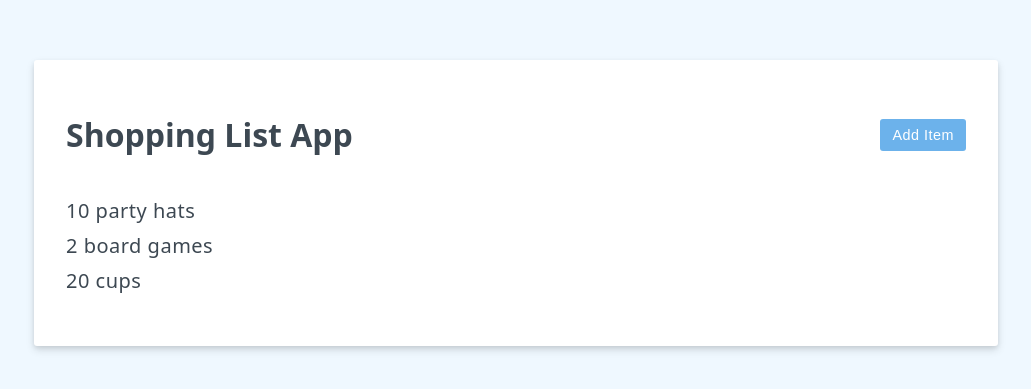
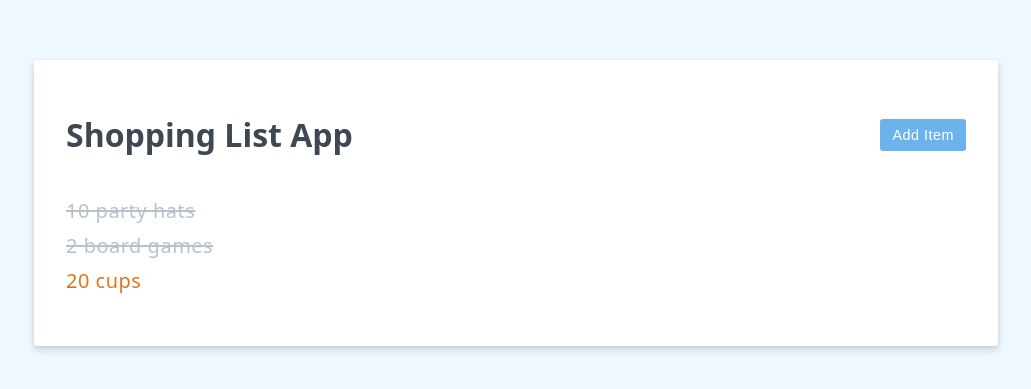
Before and after one commit to simpleanilcha/vueschool-courses, a Vue app in the folder fundamentals-composition-api/: page / in a window 1280 px wide. Shown: the part 197-586 px from the top of the page, without its empty margins (124-1155 px from the left). Built offline with nearby package versions, Linux system fonts and the light colour scheme.

Commit message:
dynamic css classes with vue

```diff
--- a/fundamentals-composition-api/src/App.vue
+++ b/fundamentals-composition-api/src/App.vue
@@ -4,9 +4,9 @@
 const header = ref('Shopping List App')
 
 const items = ref([
-  { id: 1, label: "10 party hats" },
-  { id: 2, label: "2 board games" },
-  { id: 3, label: "20 cups" }
+  { id: 1, label: "10 party hats", purchased: true, highPriority: false },
+  { id: 2, label: "2 board games", purchased: true, highPriority: false },
+  { id: 3, label: "20 cups", purchased: false, highPriority: true }
 ])
 
 const newItem = ref('')
@@ -15,13 +15,23 @@
 const editing = ref(false)
 
 const saveItem = () => {
-  items.value.push({ id: items.value.length + 1, label: newItem.value })
+  items.value.push(
+    {
+      id: items.value.length + 1,
+      label: newItem.value,
+      highPriority: newItemHighPriority.value
+    })
   newItem.value = ''
+  newItemHighPriority.value = ''
 }
 
 const doEdit = (isEdited) => {
   editing.value = isEdited
   newItem.value = ''
+}
+
+const togglePurchased = (item) => {
+  item.purchased = !item.purchased
 }
 
 </script>
@@ -42,8 +52,9 @@
   </form>
 
   <ul>
-    <li v-for="({ id, label }, index) in items" :key="id">
-      {{ label }}
+    <li v-for="(item, index) in items" :key="id" :class="{ strikeout: item.purchased, priority: item.highPriority }"
+      @click="togglePurchased(item)">
+      {{ item.label }}
     </li>
   </ul>
 
```
